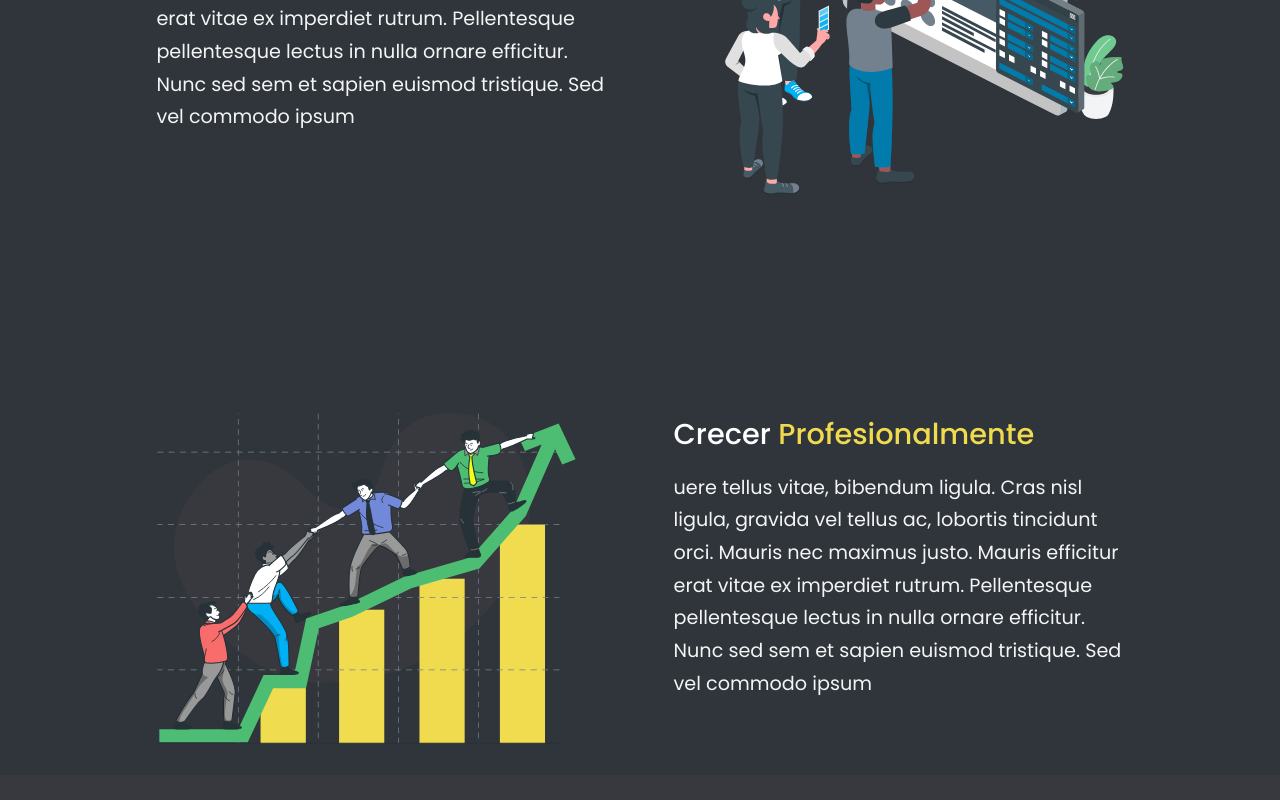
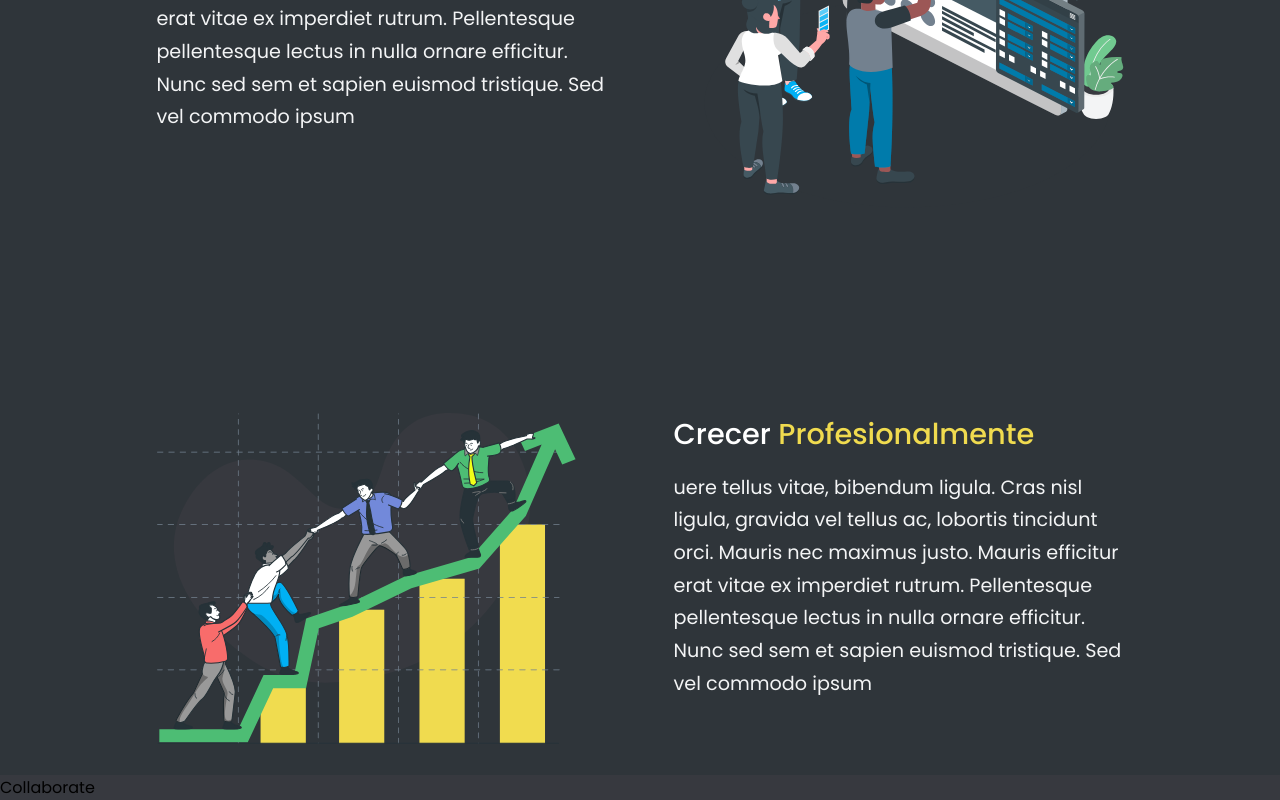
Before and after one commit to callMe-Dev/callMeDev-web, a React (Vite) app: page / in a window 1280 px wide. Shown: the part 2745-3545 px from the top of the page. Before the commit the page ends 3520 px from the top, so only its background shows below. Built offline with nearby package versions, Linux system fonts and the light colour scheme.

Commit message:
feat: componente ComoColaboramos creado

```diff
--- /dev/null
+++ b/src/components/HowCollaborate/HowCollaborate.jsx
@@ -0,0 +1,9 @@
+import React from 'react'
+
+export default function HowCollaborate() {
+  return (
+    <section>
+      <p>Collaborate</p>
+    </section>
+  )
+}
--- a/src/views/Home/Home.jsx
+++ b/src/views/Home/Home.jsx
@@ -1,8 +1,9 @@
 import React from 'react'
 
+import AboutCommunity from '../../components/AboutCommunity/AboutCommunity'
+import HowCollaborate from '../../components/HowCollaborate/HowCollaborate'
+import OurFeatures from '../../components/OurFeatures/OurFeatures'
 import Hero from '../../components/Hero/Hero'
-import AboutCommunity from '../../components/AboutCommunity/AboutCommunity'
-import OurFeatures from '../../components/OurFeatures/OurFeatures'
 
 import { HomeStyled } from './Home.styles'
 
@@ -12,6 +13,7 @@ export default function Home() {
       <Hero />
       <AboutCommunity />
       <OurFeatures />
+      <HowCollaborate />
     </HomeStyled>
   )
 }
```
